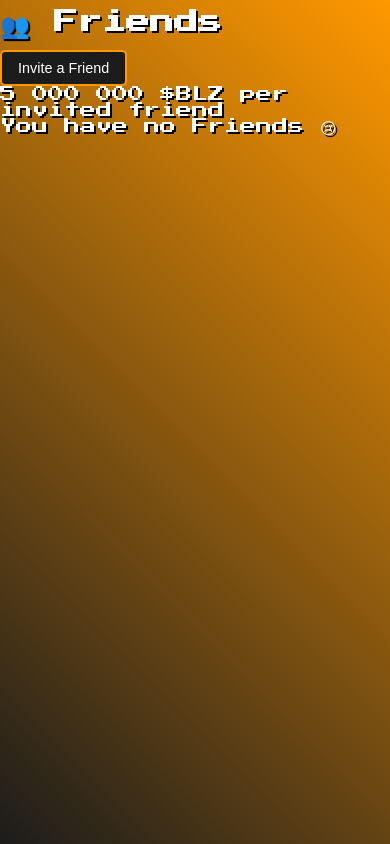
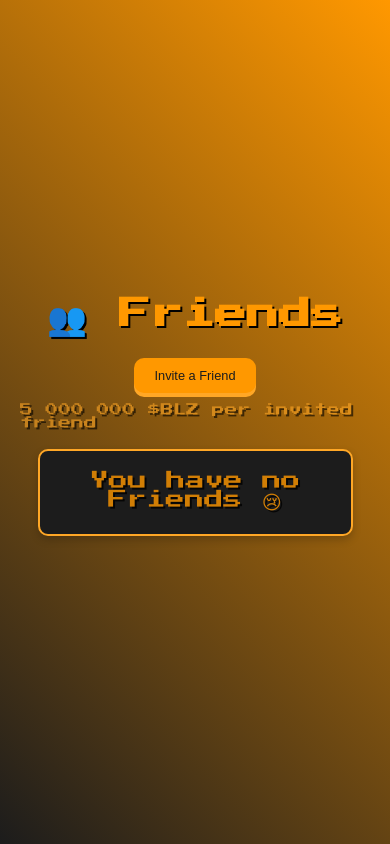
Before and after one commit to abdulaziz-python/tap_blaze, a Django app: page /friends/ in a window 390 px wide. Run offline with Django 5.2, Linux system fonts and the light colour scheme.

Commit message:
style.css

```diff
--- a/templates/static/css/style.css
+++ b/templates/static/css/style.css
@@ -594,3 +594,126 @@ body {
         background: #555;
     }
 }
+
+
+
+/* FRIENDS */
+
+.friends-container {
+    display: flex;
+    flex-direction: column;
+    justify-content: center;
+    align-items: center;
+    padding: 20px;
+    height: 100vh;
+    animation: backgroundAnimation 10s infinite;
+}
+
+.friends-title {
+    font-size: 2em;
+    margin-bottom: 20px;
+    color: #ff9800;
+}
+
+.invite-button {
+    background-color: #ff9800;
+    color: #1c1c1c;
+    border: none;
+    border-radius: 10px;
+    padding: 20px 40px;
+    font-size: 1.2em;
+    cursor: pointer;
+    transition: background-color 0.3s, transform 0.3s;
+    margin-bottom: 10px;
+    box-shadow: 0 4px #ffa726;
+}
+
+.invite-button:hover {
+    background-color: #1c1c1c;
+    color: white;
+    transform: scale(1.05);
+}
+
+.reward-text {
+    font-size: 1em;
+    opacity: 0.6;
+    margin-bottom: 20px;
+    color: #ffa726;
+}
+
+.invited-friends-box {
+    background-color: #1c1c1c;
+    border: 2px solid #ffa726;
+    padding: 20px;
+    border-radius: 10px;
+    width: 70%;
+    max-width: 800px;
+    text-align: center;
+    margin-bottom: 20px;
+    overflow-y: auto;
+    box-shadow: 0 4px 8px rgba(0, 0, 0, 0.2);
+}
+
+.no-friends {
+    font-size: 1.2em;
+    opacity: 0.8;
+    color: #ff9800;
+}
+
+.friend-item {
+    display: flex;
+    align-items: center;
+    padding: 10px;
+    border-bottom: 1px solid #ffa726;
+}
+
+.friend-item:last-child {
+    border-bottom: none;
+}
+
+.friend-photo {
+    width: 50px;
+    height: 50px;
+    border-radius: 50%;
+    margin-right: 15px;
+    border: 2px solid #ff9800;
+}
+
+.friend-name {
+    font-size: 1em;
+    color: #ffa726;
+}
+
+@media (max-width: 768px) {
+    .invite-button {
+        padding: 15px 30px;
+        font-size: 1em;
+    }
+
+    .reward-text {
+        font-size: 0.9em;
+    }
+
+    .invited-friends-box {
+        width: 90%;
+    }
+
+    .friend-name {
+        font-size: 0.9em;
+    }
+}
+
+@media (max-width: 480px) {
+    .invite-button {
+        padding: 10px 20px;
+        font-size: 0.8em;
+    }
+
+    .reward-text {
+        font-size: 0.8em;
+    }
+
+    .friend-name {
+        font-size: 0.8em;
+    }
+}
```
